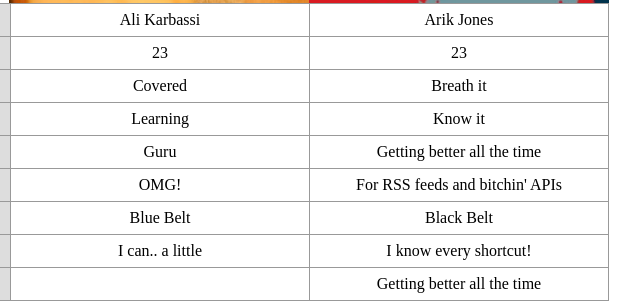
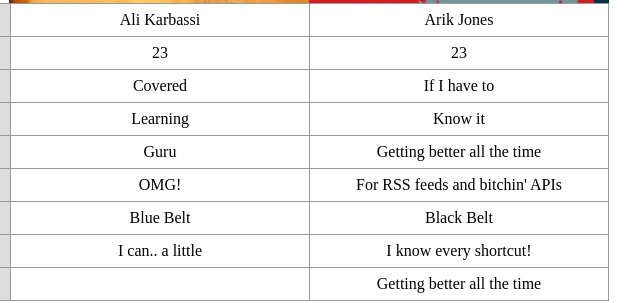
Before and after one commit to karbassi/AliArik, a plain HTML site: page index.html in a window 1280 px wide. Shown: the part 329-632 px from the top of the page, 406-1046 px from the left. Drawn offline with Linux system fonts and the light colour scheme.

Commit message:
Wups... I do not breathe php.

```diff
--- a/index.html
+++ b/index.html
@@ -52,7 +52,7 @@
           Covered
         </div>
         <div class="yesno">
-          Breath it
+          If I have to
         </div>
         <div class="desc">
           PHP is awesome, shut up.
```
